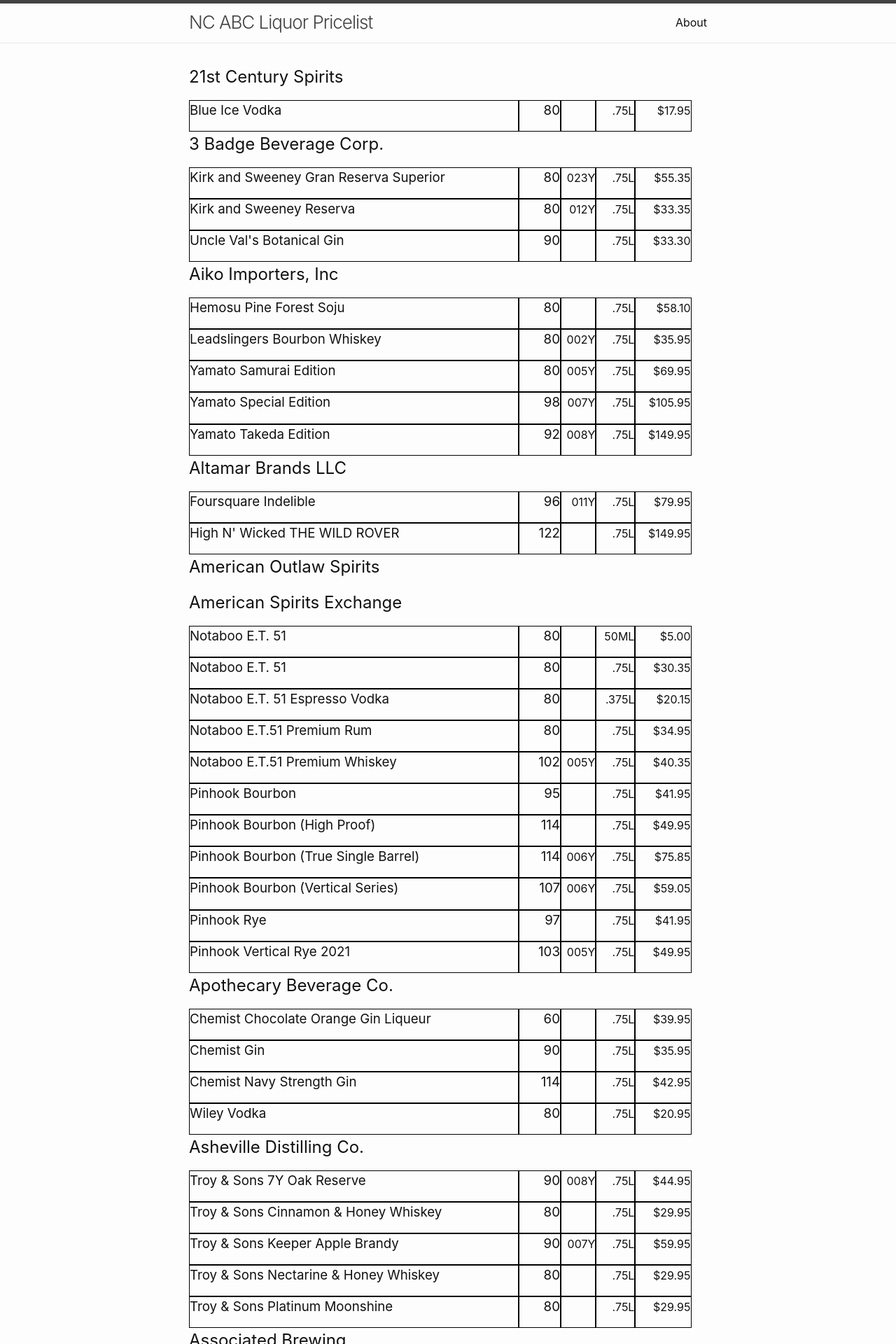
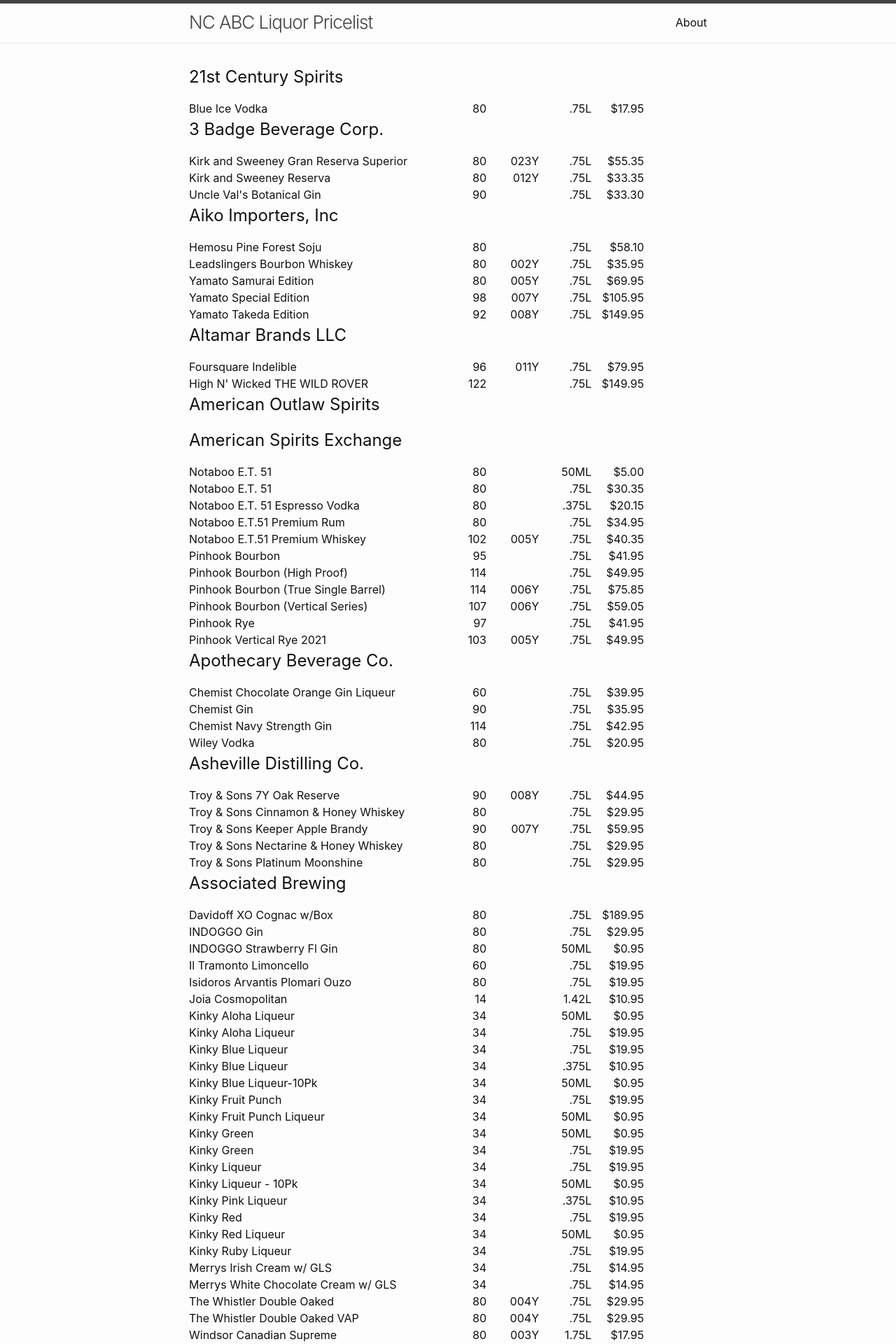
Before and after one commit to steverhall/ncliquor, a Jekyll site: the page built from index.markdown, in a window 1280 px wide. Shown: the top 1920 px of the page at 70% size. Built offline with Jekyll 4.4.1, drawn with Linux system fonts in a browser that asks for light colours.

Commit message:
formatting updates

```diff
--- a/_config.yml
+++ b/_config.yml
@@ -22,7 +22,7 @@
 email:
 description: >- # this means to ignore newlines until "baseurl:"
   Updated quarterly!
-baseurl: "ncliquor" # the subpath of your site, e.g. /blog
+baseurl: "" # the subpath of your site, e.g. /blog
 url: "" # the base hostname & protocol for your site, e.g. http://example.com
 github_username:  steverhall
 
--- a/_layouts/home.html
+++ b/_layouts/home.html
@@ -15,10 +15,10 @@
       <div class="row">
         {% if supplier == bottle.supplier %}
           <div class="cell">
-            <h3>{{ bottle.brand_name }}</h3>
+            {{ bottle.brand_name }}
           </div>
           <div class="cellright">
-            <h3>{{ bottle.proof }}</h3>
+            {{ bottle.proof }}
           </div>
           <div class="cellright">
             {{ bottle.age }}
@@ -31,7 +31,10 @@
           </div>
         </div>
         {% else %}
-          </div><H2>{{ bottle.supplier }}</H2>
+          </div>
+          </div>
+          <H2>{{ bottle.supplier }}</H2>
+          <div class="tabl">
           {% assign supplier = bottle.supplier %}
         {% endif %}
 
--- a/_sass/minima/_base.scss
+++ b/_sass/minima/_base.scss
@@ -256,5 +256,5 @@
 
 .tabl { display:table}
 .row {display:table-row}
-.cell {border:1px solid black;display:table-cell}
-.cellright {border:1px solid black; display:table-cell; text-align:right}
+.cell {display:table-cell; width: 350px;}
+.cellright { display:table-cell; text-align:right; width: 75px;}
```
